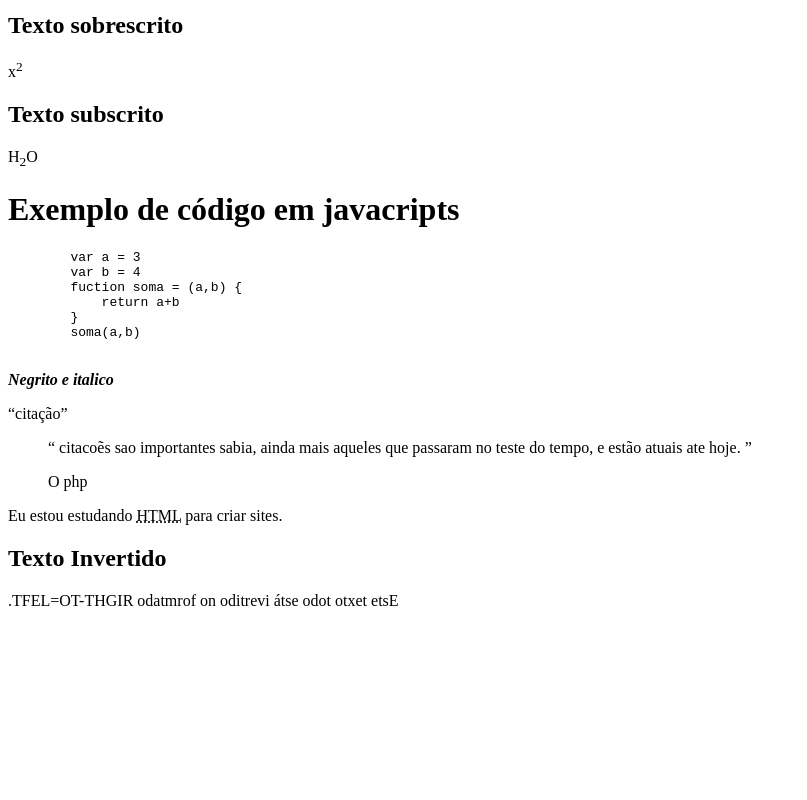
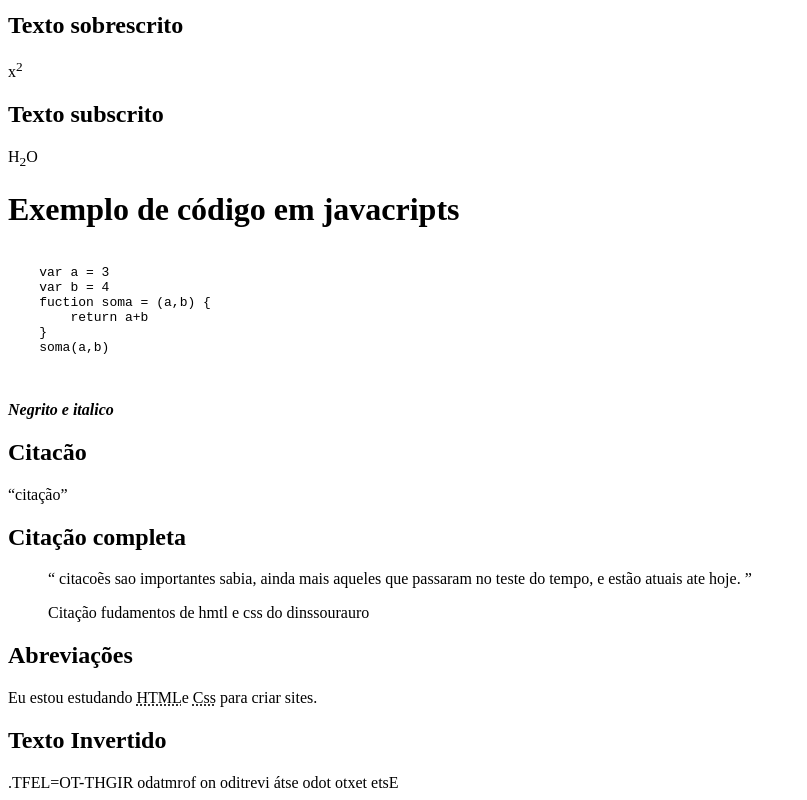
Before and after one commit to fabiobrasileiroo/Html-Css-Js, a plain HTML site: page exercios/ex005/testeaula8.html in a window 1280 px wide. Shown: the part 785-1585 px from the top of the page, without its empty margins (0-807 px from the left). Before the commit the page ends 1403 px from the top, so only its background shows below. Drawn offline with Linux system fonts and the light colour scheme.

Commit message:
final de formatações

```diff
--- a/exercios/ex005/testeaula8.html
+++ b/exercios/ex005/testeaula8.html
@@ -39,27 +39,33 @@
     <p>x<sup>2</sup></p>
     <H2>Texto subscrito</H2>
     <p>H<sub>2</sub>O</p>
-    <h1>Exemplo de código em javacripts</h1><p><code><pre>
+    <h1>Exemplo de código em javacripts</h1>
+    <p>
+    <pre>
+        <code>
     var a = 3
     var b = 4
     fuction soma = (a,b) {
         return a+b
     }
     soma(a,b)
-    </code></pre></p>
+        </code>
+    </pre></p>
     <p><strong><em>Negrito e italico</em></strong></p>
+    <h2>Citacão</h2>
     <p><q>citação</q></p>
+    <h2>Citação completa</h2>
     <p><blockquote><q>
         citacoẽs sao importantes
         sabia, ainda mais aqueles que passaram
         no teste do tempo, e estão atuais ate hoje.
     </q></blockquote></p>
-    <blockquote cite="https://www.martinsfontespaulista.com.br/php-a-biblia-53304.aspx/p">
-        O php
-
+  <blockquote cite="https://books.google.com.br/books?id=2iPYCQAAQBAJ&printsec=frontcover&dq=html&hl=pt-PT&sa=X&redir_esc=y#v=onepage&q=html&f=false">
+        Citação fudamentos de hmtl e css do dinssourauro
   </blockquote>
+  <h2>Abreviações</h2>
     <p>Eu estou estudando <abbr title="Hyper Text Matkup
-        Languege">HTML</abbr> para criar sites.</p>
+        Languege">HTML</abbr>e <abbr title="Cascading Style Sheets">Css</abbr> para criar sites.</p>
 
     <h2>Texto Invertido</h2>
     <bdo dir="rtl">Este texto todo está ivertido no formtado RIGHT-TO=LEFT.
```
Also changed, not shown: exercios/exercio006/index.html (added, +12 -0 lines). Lines whose indentation alone changed are shown as unchanged.
